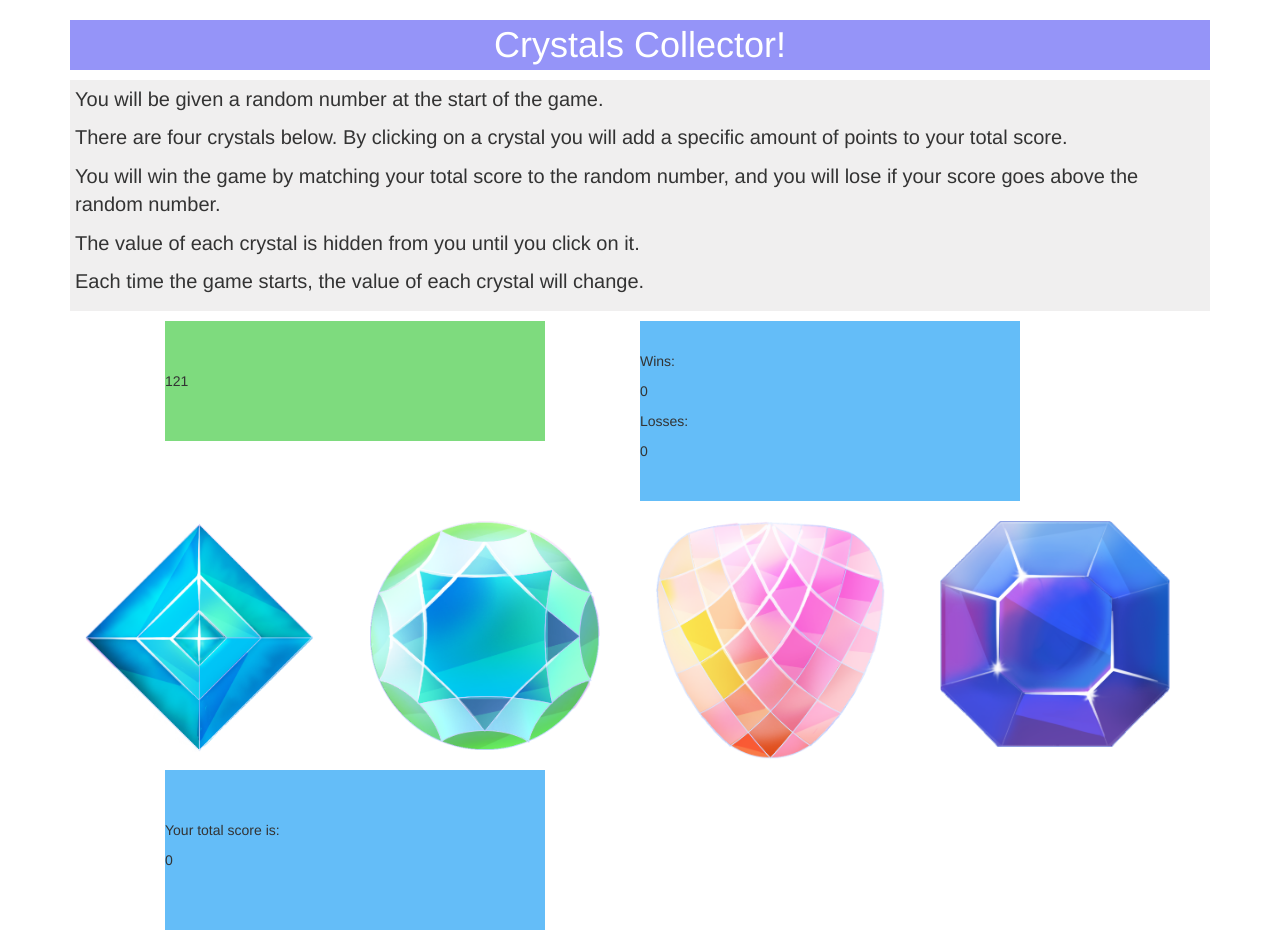
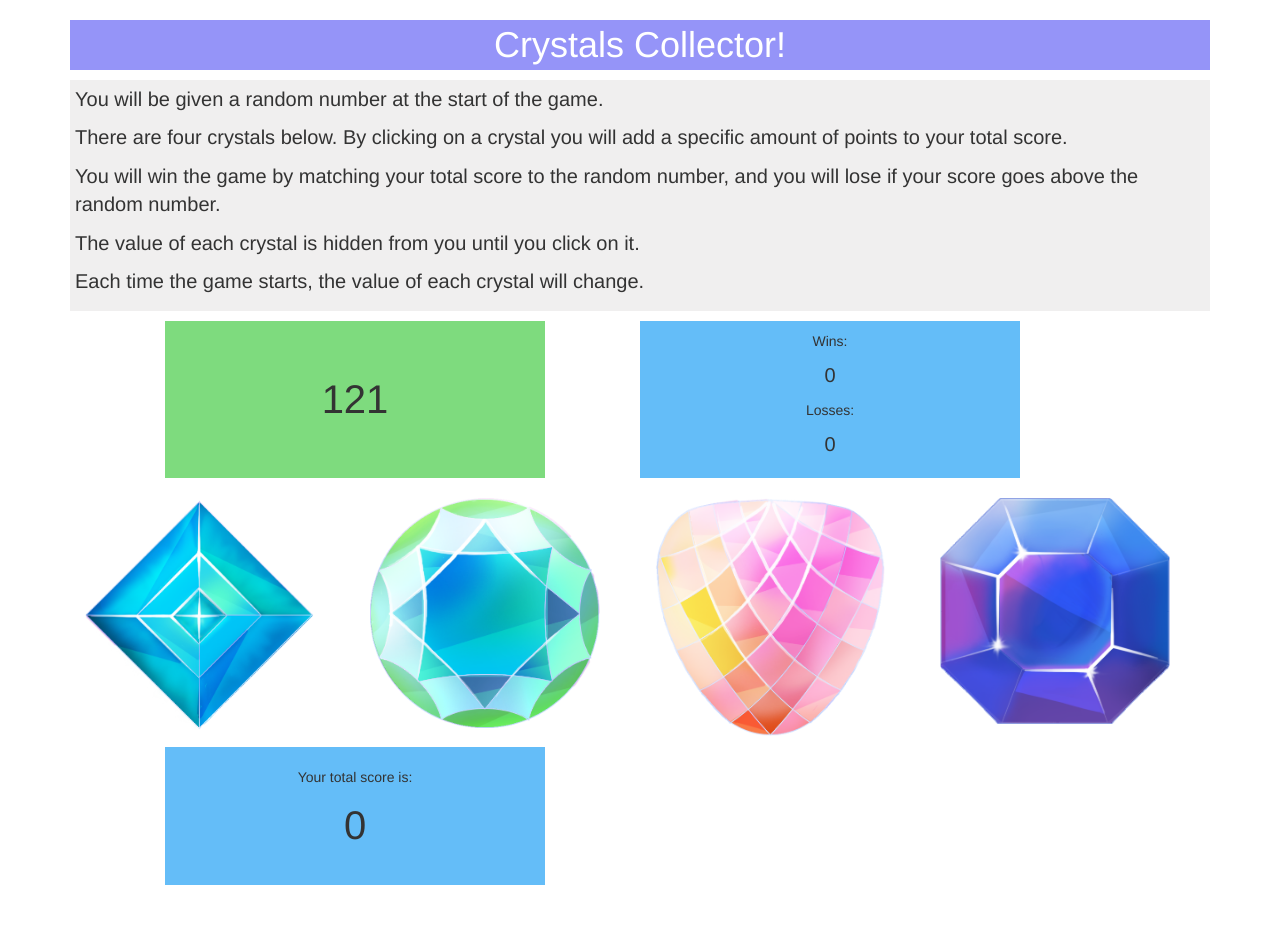
Before and after one commit to Jcobb27/unit-4-game, a plain HTML site: page index.html in a window 1280 px wide. After the commit the page ends 895 px from the top, so only its background shows below. Drawn offline with nearby package versions, Linux system fonts and the light colour scheme.

Commit message:
additional styling

```diff
--- a/assets/css/style.css
+++ b/assets/css/style.css
@@ -6,6 +6,9 @@ h1 {
 }
 body {
     background-image: url("../images/subtle sparkles.jpg")
+}
+.container {
+    margin-bottom: 10px;
 }
 .instructions {
     background-color: rgb(240, 239, 239);
@@ -16,19 +19,32 @@ body {
     background-color: rgb(126, 219, 126);
     padding: 50px 0px;
     margin-top: 10px;
+    text-align: center;
+    font-size: 40px;
 }
 #winsLossesBox {
     background-color: rgb(100, 189, 248);
-    padding: 30px 0px;
     margin-top: 10px;
+    text-align: center;
+    padding: 10px 0;
 }
 #scoreBox {
     background-color: rgb(100, 189, 248);
-    padding: 50px 0px;
+    padding: 20px 0px;
     margin-top: 10px;
+    text-align: center;
 }
 img {
     width: 90%;
     height: auto;
     margin-top: 20px;
 }
+#total-score {
+    font-size: 40px;
+}
+#wins-text {
+    font-size: 20px;
+}
+#losses-text {
+    font-size: 20px;
+}
--- a/assets/javascript/game.js
+++ b/assets/javascript/game.js
@@ -50,7 +50,7 @@ $(document).ready(function () {
        //check for loss, total the losses, write to page
        if (totalScore > targetScore) {
         losses += 1;
-        alert("losses: " + losses);
+        alert("Your score went above the random number. Please try again.");
         $("#losses-text").text(losses);
         newGame();
     };
@@ -58,7 +58,7 @@ $(document).ready(function () {
     //check for win, total the wins, write to page
     if (totalScore == targetScore) {
         wins += 1;
-        alert("wins: " + wins);
+        alert("You win! Click ok to play again.");
         $("#wins-text").text(wins);
         newGame();
     };
```
Also changed, not shown: index.html (+0 -1 lines).
